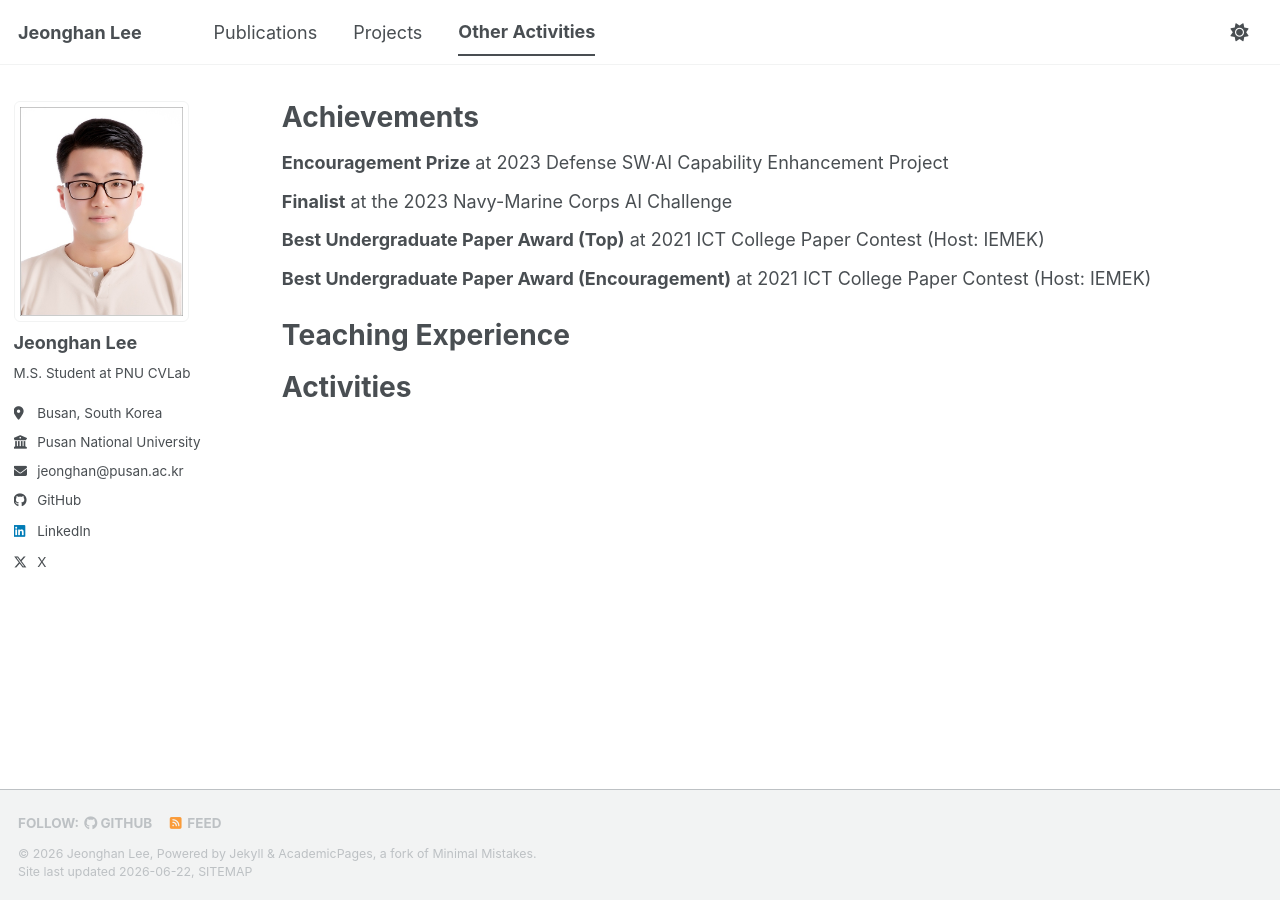
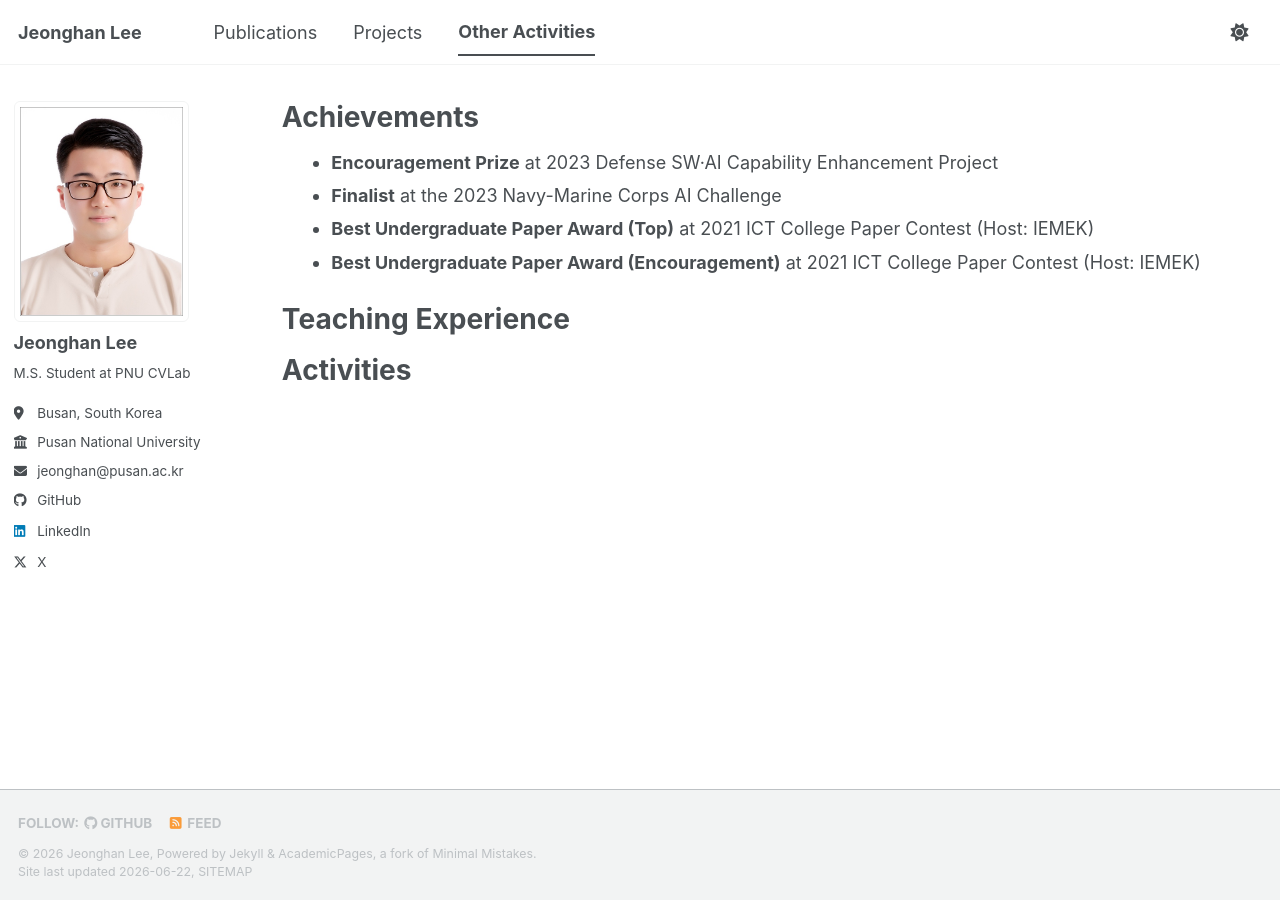
Before and after one commit to jhan-lee/jhan-lee.github.io, a Jekyll site: the page built from _pages/cv.md, in a window 1280 px wide. Built offline with Jekyll 4.4.1, drawn with Linux system fonts in a browser that asks for light colours; a script bundle is joined from its source files by our own code; library files that are not in the unit come from our copies.

Commit message:
edit other activities

```diff
--- a/_includes/achievement-entry.html
+++ b/_includes/achievement-entry.html
@@ -1,5 +1,3 @@
 {% assign post = include.post %}
 
-<div class="achievement-entry">
-  <p class="achievement-entry__title"><strong>{{ post.award }}</strong> {{ post.detail }}</p>
-</div>
+<li class="achievement-entry"><strong>{{ post.award }}</strong> {{ post.detail }}</li>
--- a/_pages/cv.md
+++ b/_pages/cv.md
@@ -14,11 +14,11 @@ redirect_from:
 {% for category in site.cv_category %}
 <h1>{{ category[1].title }}</h1>
 {% if category[0] == 'achievements' %}
-<div class="achievements">
+<ul class="achievements">
   {% for post in site.achievements reversed %}
     {% include achievement-entry.html post=post %}
   {% endfor %}
-</div>
+</ul>
 {% else %}
 <ul>
   {% for post in site.portfolio %}
--- a/_sass/layout/_archive.scss
+++ b/_sass/layout/_archive.scss
@@ -76,21 +76,19 @@
 }
 
 .achievements {
-  margin: 0 0 1.5em;
+  margin: 0.25em 0 1.5em 1.25em;
+  padding-left: 1.5em;
+  list-style-type: disc;
 }
 
 .achievement-entry {
-  margin-bottom: 0.65em;
+  margin-bottom: 0.35em;
+  font-size: 1em;
+  line-height: 1.5;
 
   &:last-child {
     margin-bottom: 0;
   }
-}
-
-.achievement-entry__title {
-  margin: 0;
-  font-size: 1em;
-  line-height: 1.5;
 }
 
 .archive__item-publication,
```
